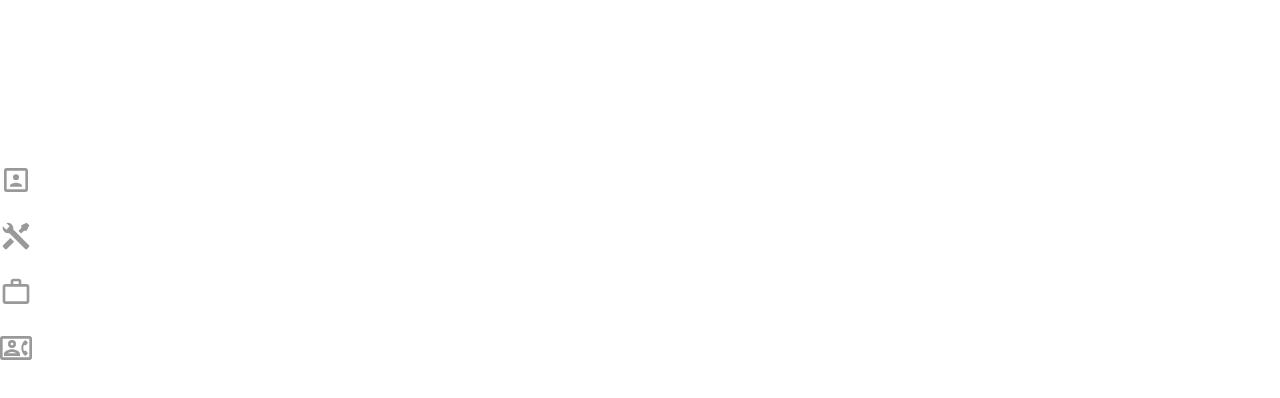
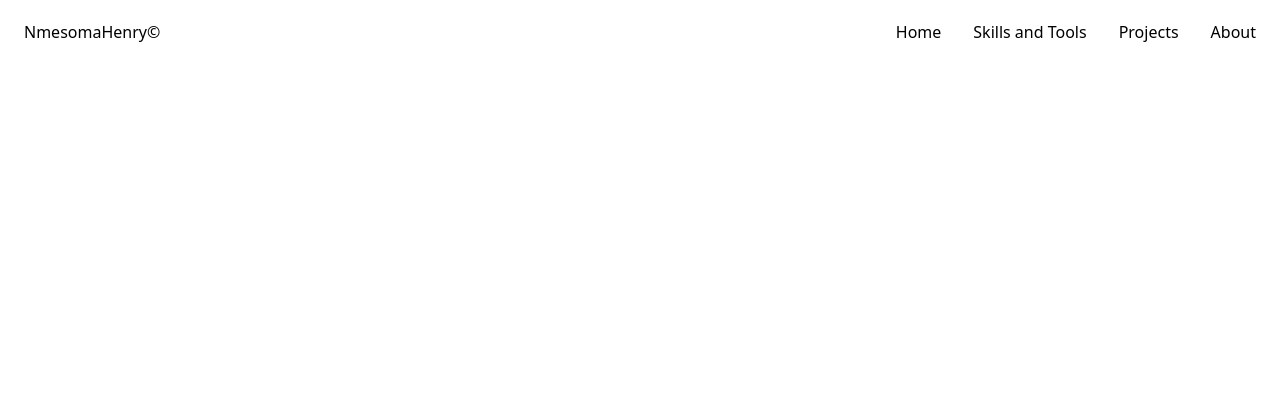
Before and after one commit to IamHenryOkeke/Portfolio-Website, a React (Vite) app: page / in a window 1280 px wide. Shown: the top 398 px of the page. Built offline with nearby package versions, Linux system fonts and the light colour scheme.

Commit message:
finished navbar implementation

```diff
--- a/src/components/NavBar/NavBar.jsx
+++ b/src/components/NavBar/NavBar.jsx
@@ -1,22 +1,40 @@
-import { ReactComponent as Profile } from '../../assets/svg/profile.svg'
-import { ReactComponent as Contact } from '../../assets/svg/contact.svg'
-import { ReactComponent as Skills } from '../../assets/svg/skills.svg'
-import { ReactComponent as Project } from '../../assets/svg/project.svg'
+// import { ReactComponent as Profile } from '../../assets/svg/profile.svg'
+// import { ReactComponent as Contact } from '../../assets/svg/contact.svg'
+import { ReactComponent as MenuClose } from '../../assets/svg/menuClose.svg'
+import { ReactComponent as MenuOpen } from '../../assets/svg/menuOpen.svg'
+
+import { useState } from "react"
 
 const NavBar = () => {
+  const [openNav, setOpenNav] = useState(false)
+  const handleClick = () => {
+    setOpenNav(!openNav)
+  }
+
   return (
-    <nav className='flex flex-col gap-4 fixed top-[20vh]'>
-      <div className='cursor-pointer opacity-40 transition-all ease-in-out delay-150 py-1 w-10 hover:bg-slate-500 hover:w-40 hover:opacity-100 rounded duration-300'>
-        <Profile className="h-8 w-8"/>
+    <nav className='relative flex justify-between py-5 px-2 md:px-6'>
+      <div>
+        <p>
+          NmesomaHenry©
+        </p>
       </div>
-      <div className='cursor-pointer opacity-40 transition-all ease-in-out delay-150 py-1 w-10 hover:bg-slate-500 hover:w-40  hover:opacity-100 rounded duration-300'>
-        <Skills className="h-8 w-8"/>
+      <ul className='hidden md:flex gap-8'>
+        <li className="tracking-normal transition-all ease-in-out delay-150 hover:text-blue-500 hover:tracking-widest duration-300 cursor-pointer">Home</li>
+        <li className="tracking-normal transition-all ease-in-out delay-150 hover:text-blue-500 hover:tracking-widest duration-300 cursor-pointer">Skills and Tools</li>
+        <li className="tracking-normal transition-all ease-in-out delay-150 hover:text-blue-500 hover:tracking-widest duration-300 cursor-pointer">Projects</li>
+        <li className="tracking-normal transition-all ease-in-out delay-150 hover:text-blue-500 hover:tracking-widest duration-300 cursor-pointer">About</li>
+      </ul>
+      <div className='md:hidden'>
+          <MenuOpen  onClick = {() => handleClick()} className="fill-white h-6 w-6"/>
       </div>
-      <div className='cursor-pointer opacity-40 transition-all ease-in-out delay-150 py-1 w-10 hover:bg-slate-500 hover:w-40 hover:opacity-100 rounded duration-300'>
-        <Project className="h-8 w-8"/>
-      </div>
-      <div className='cursor-pointer opacity-40 transition-all ease-in-out delay-150 py-1 w-10 hover:bg-slate-500 hover:w-40 hover:opacity-100 rounded duration-300'>
-       <Contact className="h-8 w-8"/>
+      <div className={`${openNav ? "absolute" : "hidden"} z-50 pt-[50%] bg-slate-900 opacity-70 h-[100vh] w-[100vw]`}>
+        <MenuClose onClick = {() => handleClick()} className="fill-white h-10 w-10 absolute top-10 left-5"/>
+        <ul className='flex flex-col items-center gap-8 text-3xl'>
+          <li className="cursor-pointer">Home</li>
+          <li className="cursor-pointer">Skills and Tools</li>
+          <li className="cursor-pointer">Projects</li>
+          <li className="cursor-pointer">About</li>
+        </ul>
       </div>
     </nav>
   )
```
